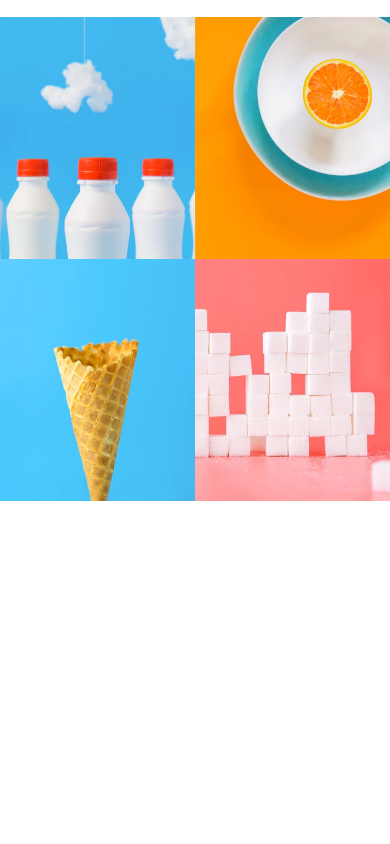
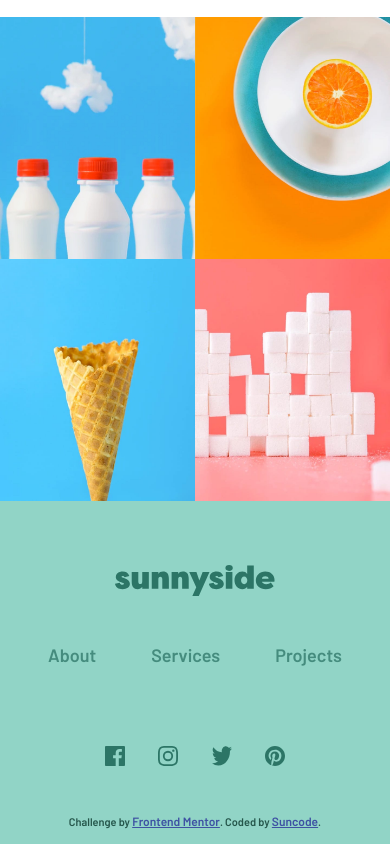
Before and after one commit to rizzok/fem-sunnyside-agency-landing-page, a website built with Parcel: page src/index.html in a window 390 px wide. Shown: the part 4437-5281 px from the top of the page. Before the commit the page ends 4938 px from the top, so only its background shows below. Built offline with nearby package versions, Linux system fonts and the light colour scheme.

Commit message:
Add footer mobile

```diff
--- a/src/index.html
+++ b/src/index.html
@@ -150,15 +150,20 @@
       </section>
     </main>
 
-    <!--
-    About
-    Services
-    Projects
-    Contact
-    -->
+    <footer>
+      <img id="logo-footer" src="/src/images/logo-footer.svg" alt="logo" />
+      <ul>
+        <li><a href="#">About</a></li>
+        <li><a href="#">Services</a></li>
+        <li><a href="#">Projects</a></li>
+      </ul>
+      <div id="social-media">
+        <img src="/src/images/icon-facebook.svg" alt="facebook" />
+        <img src="/src/images/icon-instagram.svg" alt="instagram" />
+        <img src="/src/images/icon-twitter.svg" alt="twitter" />
+        <img src="/src/images/icon-pinterest.svg" alt="pinterest" />
+      </div>
 
-    <!--
-    <footer>
       <div class="attribution">
         Challenge by
         <a href="https://www.frontendmentor.io?ref=challenge" target="_blank"
@@ -166,28 +171,5 @@
         >. Coded by <a href="https://suncode.fr" target="_blank">Suncode</a>.
       </div>
     </footer>
-     -->
-    <!--
-    <section id="test">
-      <p>
-        Lorem, ipsum dolor sit amet consectetur adipisicing elit. Animi deserunt
-        illo, doloremque cum minus aliquam omnis, veritatis ipsum, sunt
-        cupiditate qui natus eveniet architecto? Corrupti, mollitia expedita.
-        Explicabo, nesciunt accusamus!
-      </p>
-      <p>
-        Lorem ipsum dolor sit amet consectetur adipisicing elit. Excepturi
-        quaerat odio dolorem eligendi similique beatae corporis sint sit? Magni,
-        blanditiis? Cum dolorum accusamus architecto minus nesciunt hic
-        obcaecati perferendis quas.
-      </p>
-      <p>
-        Lorem ipsum dolor sit amet consectetur adipisicing elit. Ut placeat
-        odit, ipsam repellendus ex maiores perspiciatis pariatur id culpa,
-        asperiores doloremque cupiditate totam dolor deserunt corporis officia
-        iure praesentium voluptate?
-      </p>
-    </section>
-     -->
   </body>
 </html>
--- a/src/scss/abstracts/_variables.scss
+++ b/src/scss/abstracts/_variables.scss
@@ -6,7 +6,8 @@ $soft-red: hsl(7, 99%, 70%);
 $yellow: hsl(51, 100%, 49%);
 $dark-desaturated-cyan: hsl(167, 40%, 24%); // (graphic design text)
 $dark-blue: hsl(198, 62%, 26%); // (photography text)
-$dark-moderate-cyan: hsl(168, 34%, 41%); // (footer)
+$dark-moderate-cyan: hsl(168, 34%, 41%);
+$moderate-cyan: hsl(167, 44%, 70%); // (footer background)
 
 // Neutral
 
--- a/src/scss/layout/_footer.scss
+++ b/src/scss/layout/_footer.scss
@@ -1,8 +1,46 @@
-.attribution {
-  font-size: 11px;
-  text-align: center;
+footer {
+  background-color: $moderate-cyan;
+  color: $dark-desaturated-cyan;
+  display: flex;
+  flex-direction: column;
+  align-items: center;
+  padding: 4rem 3rem 0;
+  // width: 100%;
+  // position: absolute;
 
-  & a {
-    color: hsl(228, 45%, 44%);
+  #logo-footer {
+    width: 10rem;
+  }
+
+  ul {
+    width: 100%;
+    padding-top: 3rem;
+    padding-bottom: 5rem;
+    display: flex;
+    justify-content: space-between;
+
+    li a {
+      color: $dark-moderate-cyan;
+    }
+  }
+
+  #social-media {
+    width: 100%;
+    padding: 0 2.5rem 4rem;
+    display: flex;
+    justify-content: space-around;
+  }
+
+  .attribution {
+    position: relative;
+    bottom: 1rem;
+    font-size: pxToRem(11px);
+    text-align: center;
+
+    a {
+      font-size: pxToRem(12px);
+      color: hsl(228, 45%, 44%);
+      text-decoration: underline;
+    }
   }
 }
--- a/src/scss/layout/_section-4.scss
+++ b/src/scss/layout/_section-4.scss
@@ -8,6 +8,7 @@
 
   img {
     width: 50%;
+    // todo: images carrées
 
     @include breakpoint(desktop-only) {
       width: 25%;
```
Also changed, not shown: src/images/logo-footer.svg (added).
